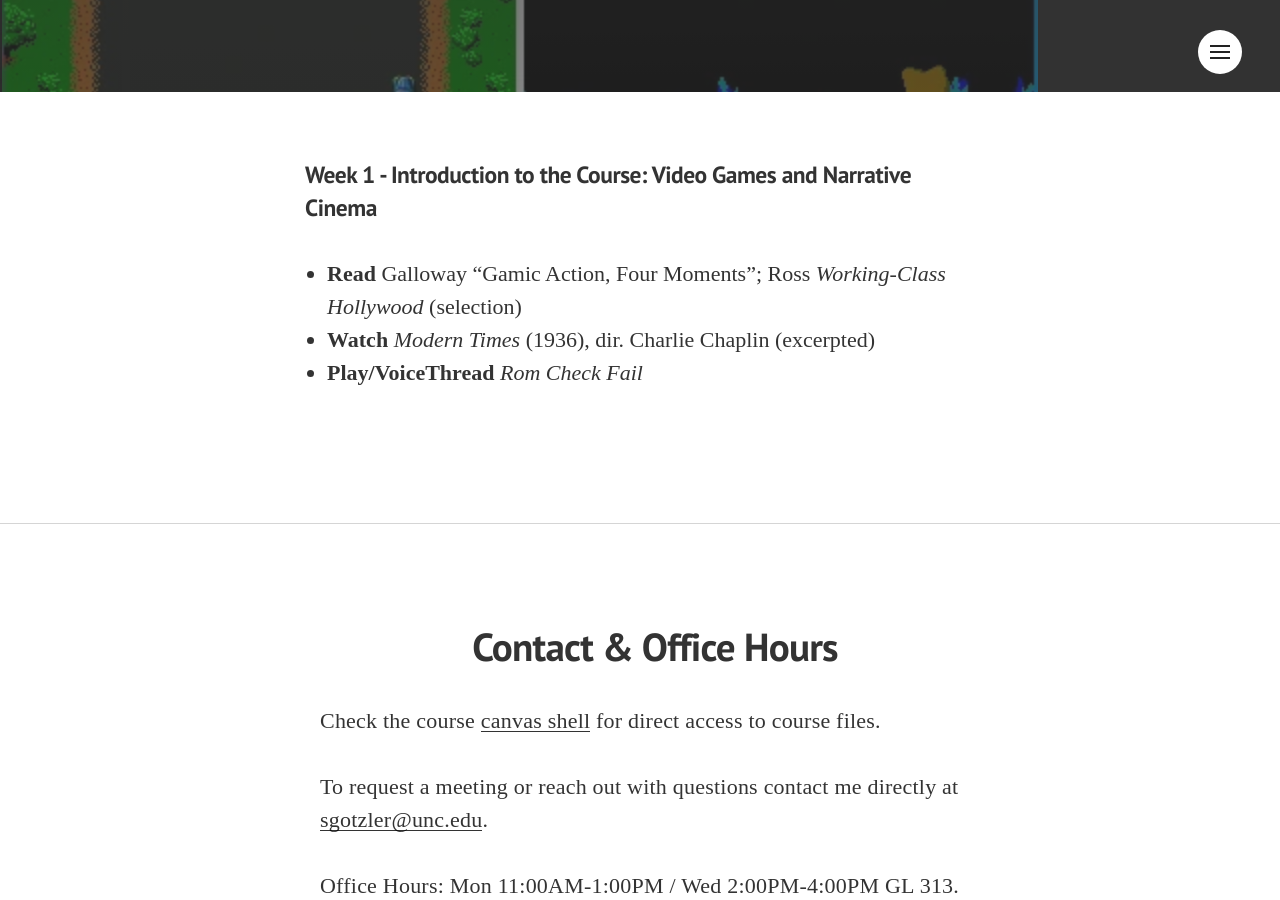
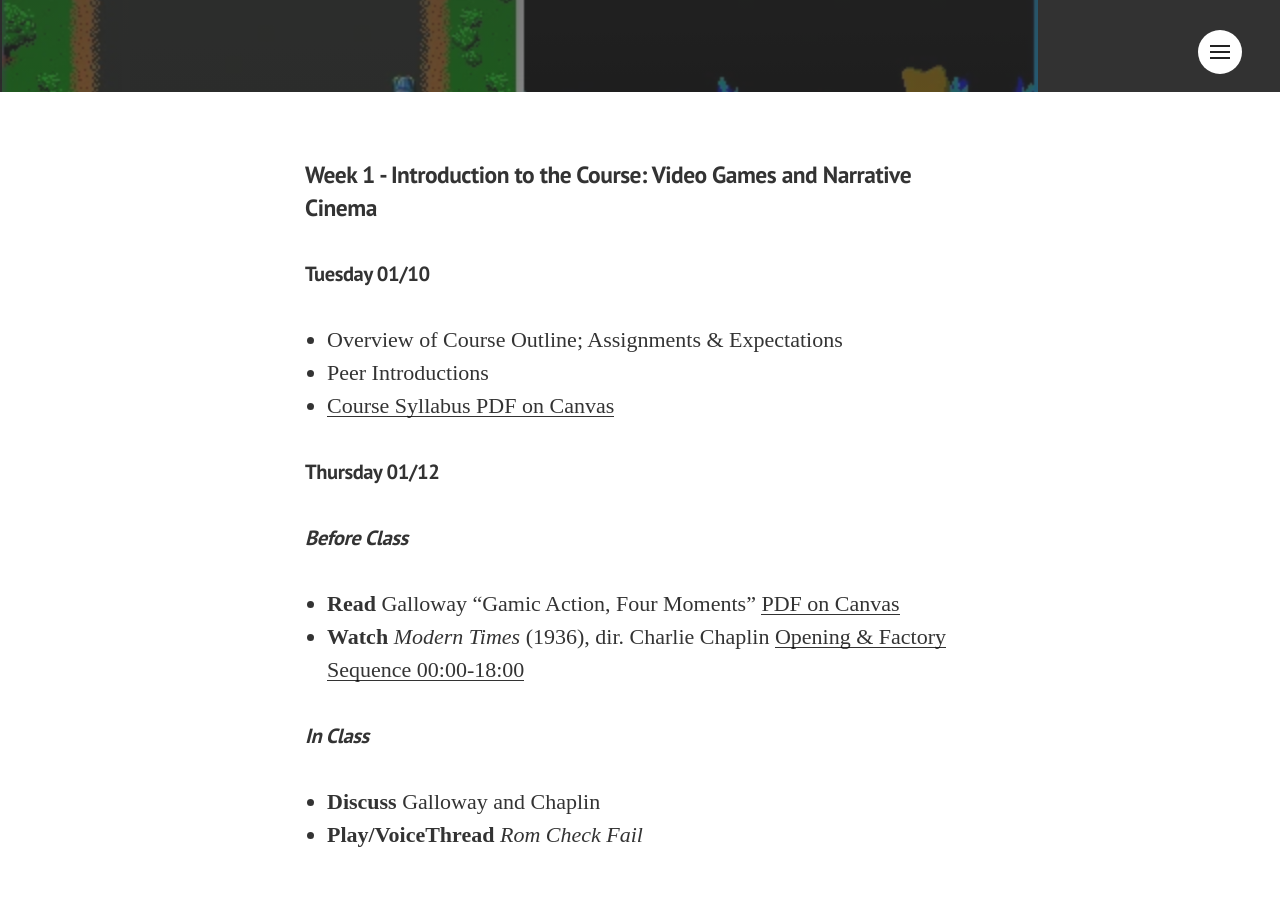
Before and after one commit to sgotzler/ENGL-257, a Jekyll site: the page built from _posts/2023-01-12-week-1.markdown, in a window 1280 px wide and 900 px high, scrolled down 535 px. Built offline with Jekyll 4.4.1, drawn with Linux system fonts in a browser that asks for light colours; nearby versions of some CDN libraries; some web fonts are replaced; library files that are not in the unit come from our copies.

Commit message:
edit typos and week 1 materials

```diff
--- a/_posts/2023-01-09-assignments.markdown
+++ b/_posts/2023-01-09-assignments.markdown
@@ -83,7 +83,7 @@ Think of this less as a formal presentation, and more as a commitment to extra p
 
 *Expectations and Effort*: Students will need to coordinate with their partners and correspond with the instructor in advance (either on email or over zoom) to ensure that prep is going smoothly. Facilitation duties will be assessed 20 pt. Scale, covering: planning, preparation, contribution, and execution. Further expectations/criteria for facilitation will be detailed on canvas, at a future date.
 
-These facilitations will be scheduled for duties corresponding to weeks 5-9 and weeks 11-14 of the class.
+These facilitations will be scheduled for duties corresponding to weeks 6-8 and weeks 10-12 of the class.
 
 **NOTE:** While students are encouraged to sign-up for the week whose material interests them most, they should also think carefully about which week works best for their personal schedule and the workload in their other classes.
 
--- a/_posts/2023-01-12-week-1.markdown
+++ b/_posts/2023-01-12-week-1.markdown
@@ -16,6 +16,19 @@ syntaxHighlighter: no
 
 ##### **Week 1 - Introduction to the Course: Video Games and Narrative Cinema**
 
-- **Read** Galloway "Gamic Action, Four Moments"; Ross *Working-Class Hollywood* (selection)
-- **Watch** *Modern Times* (1936), dir. Charlie Chaplin (excerpted)
+###### Tuesday 01/10
+- Overview of Course Outline; Assignments & Expectations
+- Peer Introductions
+- [Course Syllabus PDF on Canvas](https://uncch.instructure.com/courses/17305/files/?preview=2611189)
+
+###### Thursday 01/12
+
+###### *Before Class*
+
+- **Read** Galloway "Gamic Action, Four Moments" [PDF on Canvas](https://uncch.instructure.com/courses/17305/files/folder/Readings?preview=2611203)
+- **Watch** *Modern Times* (1936), dir. Charlie Chaplin [Opening & Factory Sequence 00:00-18:00](https://www.dailymotion.com/video/x3mhpli)
+
+###### *In Class*
+
+- **Discuss** Galloway and Chaplin
 - **Play/VoiceThread** *Rom Check Fail*
```
Also changed, not shown: _posts/2023-01-10-course-overview.markdown (+5 -5 lines), 3 other files.
